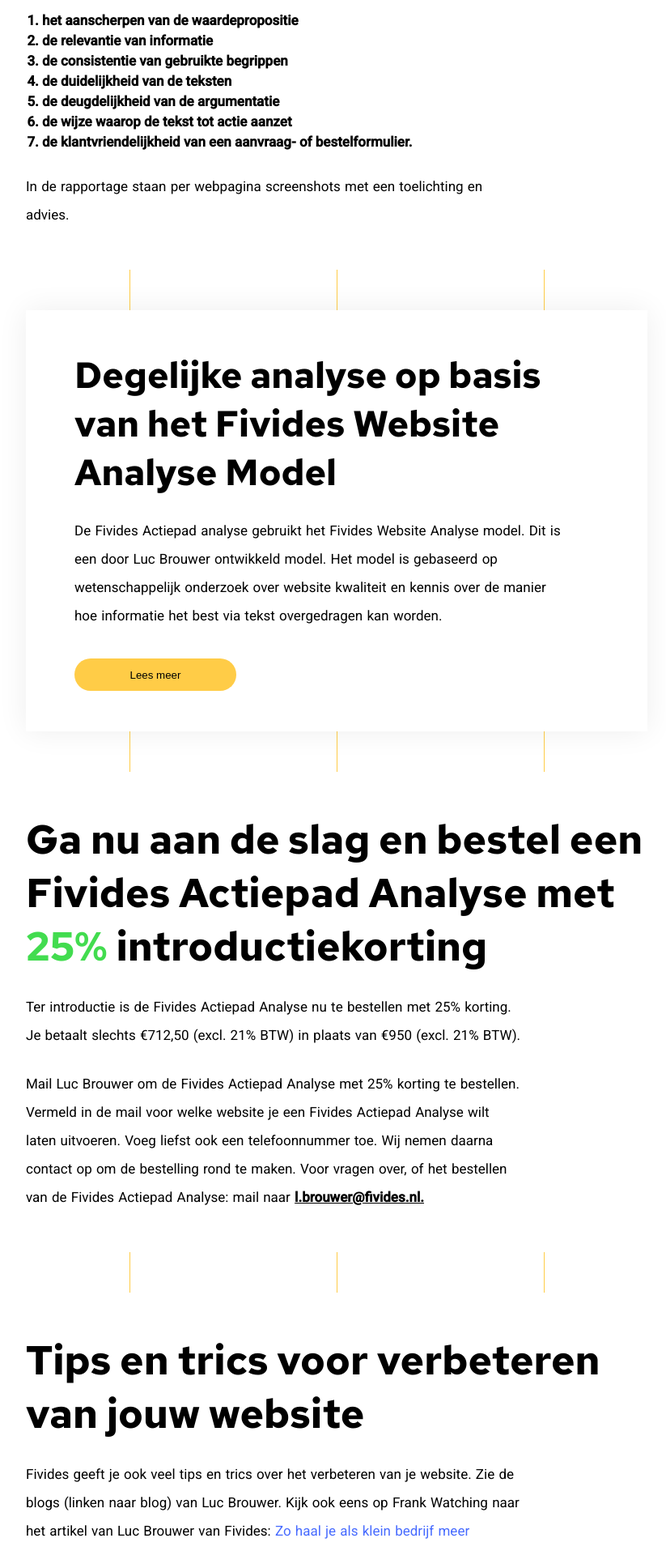
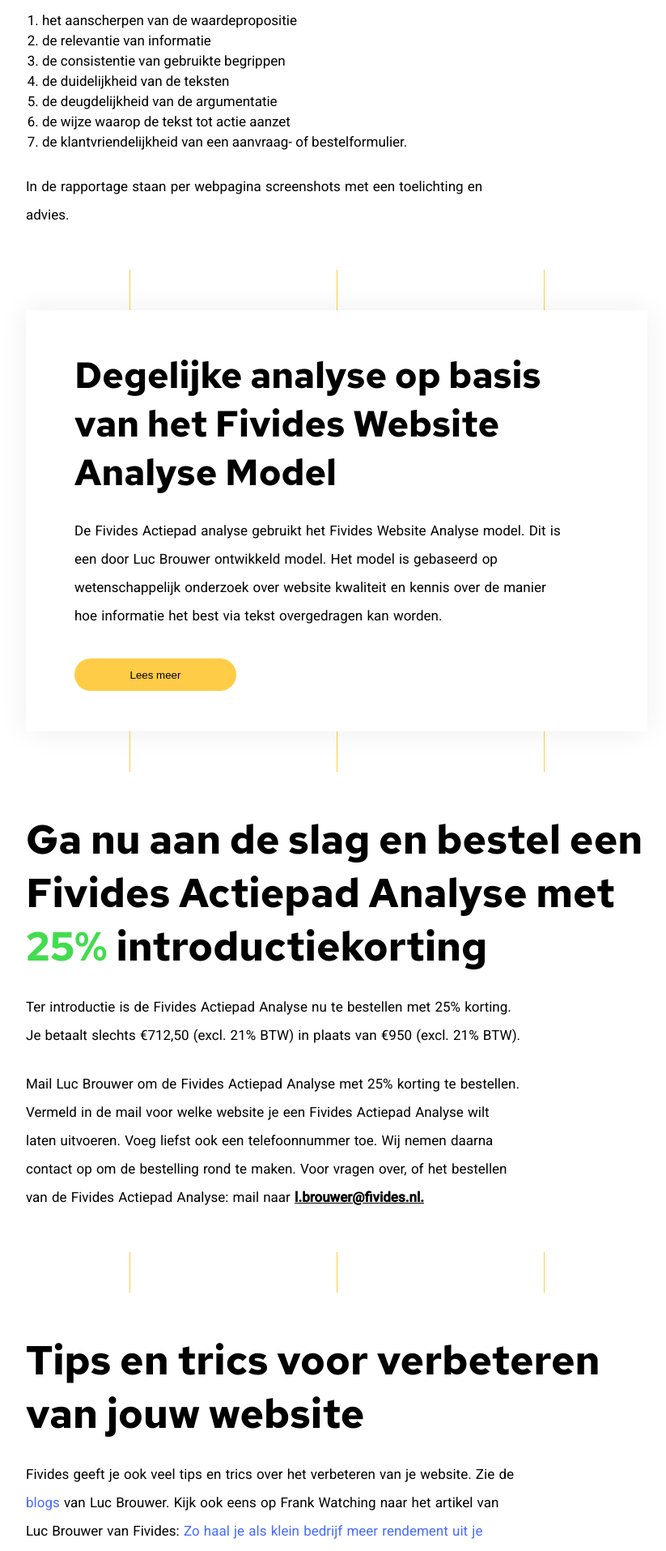
Before and after one commit to Maurits97/fivides, a Next.js app: page /websiteanalyse in a window 1280 px wide. Shown: the part 880-2795 px from the top of the page at 81% size, without its empty margins (224-1047 px from the left). Built offline with nearby package versions, Linux system fonts and the light colour scheme.

Commit message:
change list

```diff
--- a/pages/actiepad.js
+++ b/pages/actiepad.js
@@ -1,5 +1,3 @@
-import Contact from '../components/contact'
-import ContentBlock from '../components/ContentBlock'
 import Header from '../components/HeaderBlock'
 import Head from 'next/head';
 import ContentBlockWrapper from '../components/ContentBlockWrapper';
@@ -54,8 +52,6 @@
             </ContentBlockWrapper>
           </div>
         </div>
-
-        {/* <Contact /> */}
       </div>
     </>
    );
--- a/pages/index.js
+++ b/pages/index.js
@@ -32,12 +32,12 @@
             <ContentBlockWrapper type='block'>
               <h2 className="content__header">Copy die vertrouwen creëert</h2>
               <p className="content__text line-height">Het design en het beeld van een website geeft de klant een eerste indruk. Die eerste indruk schept verwachtingen die de copy moet waarmaken. Die copy zal allereerst vertrouwen moeten creëren bij de klant. De copy moet dan aan vier eisen voldoen:</p>
-              <ol className='content__text ordered-list'>
+              <ul className='content__text unordered-list'>
                 <li>de copy is relevant</li>
                 <li>de copy is duidelijk</li>
                 <li>de copy is consistent</li>
                 <li>de copy is bevat argumenten</li>
-              </ol>
+              </ul>
               <p className='content__text line-height'>Het is volstrekt logisch dat vertrouwen in je website belangrijk is. Waarom zou je immers op een website iets bestellen of aanvragen als je het niet vertrouwd? Als de copy op de website geen vertrouwen realiseert, schaadt het je reputatie. Dat gebeurt dan 24 uur per dag, zeven dagen per week. Het blog <a className='link--default' href='https://blog.fivides.nl/vertrouwen-belangrijkste-succesfactor-website'>‘Vertrouwen als belangrijkste succesfactor voor een commerciële website’</a> gaat dieper in op de aspecten die vertrouwen kunnen creëren.</p>
               <Link href='/analysemodel'><button className="content__button">Lees meer</button></Link>
             </ContentBlockWrapper>
--- a/pages/websiteanalyse.js
+++ b/pages/websiteanalyse.js
@@ -51,7 +51,7 @@
 
             <ContentBlockWrapper>
               <h2 className="content__header">Tips en trics voor verbeteren van jouw website</h2>
-              <p className="content__text line-height">Fivides geeft je ook veel tips en trics over het verbeteren van je website. Zie de blogs (linken naar blog) van Luc Brouwer. Kijk ook eens op Frank Watching naar het artikel van Luc Brouwer van Fivides: <a className='link--default' href='https://www.frankwatching.com/archive/2021/11/10/rendement-website-klein-bedrijf/'>Zo haal je als klein bedrijf meer rendement uit je website [5 stappen]</a>.</p>
+              <p className="content__text line-height">Fivides geeft je ook veel tips en trics over het verbeteren van je website. Zie de <a className='link--default' href='https://blog.fivides.nl'>blogs</a> van Luc Brouwer. Kijk ook eens op Frank Watching naar het artikel van Luc Brouwer van Fivides: <a className='link--default' href='https://www.frankwatching.com/archive/2021/11/10/rendement-website-klein-bedrijf/'>Zo haal je als klein bedrijf meer rendement uit je website [5 stappen]</a>.</p>
             </ContentBlockWrapper>
           </div>
         </div>
--- a/styles/globals.scss
+++ b/styles/globals.scss
@@ -261,7 +261,6 @@
         padding: 50px 0;
 
         .ordered-list {
-          font-weight: 600;
           margin-left: 20px;
 
           li {
```
Also changed, not shown: pages/overons.js (+4 -4 lines).
